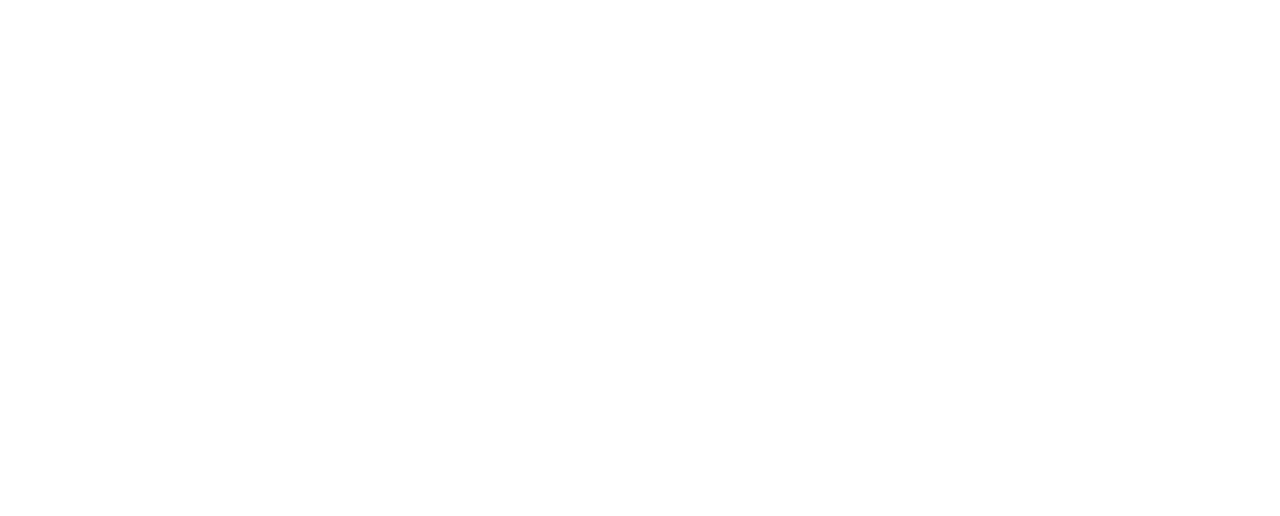
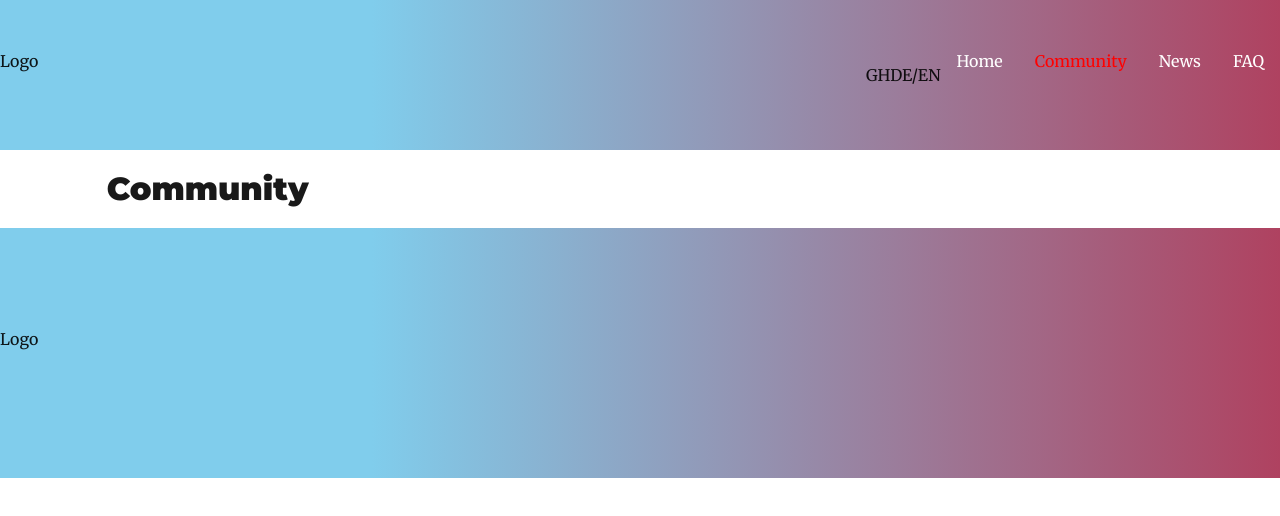
Before and after one commit to maurer2/zwa-website, a Gatsby site: page /community in a window 1280 px wide. Before the commit this address had no page. Built offline with nearby package versions, Linux system fonts and the light colour scheme; Gatsby itself is replaced by a stand-in of ours; some packages are replaced by stand-ins of ours.

Commit message:
Added main nav

```diff
--- a/gatsby-config.js
+++ b/gatsby-config.js
@@ -1,4 +1,5 @@
 module.exports = {
+  // shared across pages
   siteMetadata: {
     title: `Gatsby Starter Blog2`,
     author: {
@@ -10,6 +11,36 @@ module.exports = {
     social: {
       twitter: `kylemathews`,
     },
+    mainNavEntries:[
+      {
+        link:'/',
+        names: {
+          en: 'Home',
+          de: 'Home',
+        },
+      },
+      {
+        link:'/community',
+        names: {
+          en: 'Community',
+          de: 'Community',
+        },
+      },
+      {
+        link:'/news',
+        names: {
+          en: 'News',
+          de: 'Aktuelles',
+        },
+      },
+      {
+        link:'/faq',
+        names: {
+          en: 'FAQ',
+          de: 'FAQ',
+        },
+      },
+    ],
   },
   plugins: [
     {
--- a/src/components/navigation-main/navigation-main.styles.tsx
+++ b/src/components/navigation-main/navigation-main.styles.tsx
@@ -1,4 +1,5 @@
 import styled from 'styled-components';
+import { Link } from 'gatsby';
 
 export const NavigationContainer = styled.nav`
   color: ${(props) => props.theme.colors.test};
@@ -7,5 +8,20 @@ export const NavigationContainer = styled.nav`
 export const NavigationList = styled.ul`
   display: flex;
   list-style: none;
-  justify-content: space-between;
 `;
+
+export const NavigationEntry = styled.li`
+  margin: 0;
+  padding: 0;
+`;
+
+export const NavigationLink = styled(Link)`
+  padding: 1rem;
+  text-decoration: none;
+  box-shadow: none;
+  color: white;
+
+  &.active {
+    color: red;
+  }
+`;
--- a/src/components/navigation-main/navigation-main.tsx
+++ b/src/components/navigation-main/navigation-main.tsx
@@ -1,21 +1,47 @@
 import React, { FC } from 'react';
-import { PageProps, Link } from 'gatsby';
+import {
+  PageProps, Link, StaticQuery, graphql,
+} from 'gatsby';
 
 import * as Styles from './navigation-main.styles';
 import * as Types from './navigation-main.types';
 
-const NavigationMain: FC<PageProps & Types.NavigationMainProps> = () => {
-  const navEntries = ['Community', 'News', 'FAQ'];
+const NavigationMain: FC<PageProps & Types.NavigationMainProps> = () => (
+  <StaticQuery
+    query={graphql`
+      query SiteTitleQuery {
+        site {
+          siteMetadata {
+            mainNavEntries {
+              link
+              names {
+                en
+                de
+              }
+            }
+          }
+        }
+      }
+    `}
+    render={(data) => {
+      const currentLanguage = 'en';
+      const menuEntries = data.site.siteMetadata.mainNavEntries;
 
       return (
         <Styles.NavigationContainer>
           <Styles.NavigationList>
-        {navEntries.map((entry) => (
-          <li className="menu-entry" key={entry}>{entry}</li>
+            {menuEntries.map(({ link, names }) => (
+              <Styles.NavigationEntry key={link}>
+                <Styles.NavigationLink to={link} activeClassName="active">
+                  {names[currentLanguage]}
+                </Styles.NavigationLink>
+              </Styles.NavigationEntry>
             ))}
           </Styles.NavigationList>
         </Styles.NavigationContainer>
       );
-};
+    }}
+  />
+);
 
 export default NavigationMain;
--- /dev/null
+++ b/src/pages/community.tsx
@@ -0,0 +1,53 @@
+import React, { FC } from 'react';
+import { PageProps, Link, graphql } from 'gatsby';
+
+import Layout from '../components/layout/layout';
+import SEO from '../components/seo';
+
+type DataProps = {
+  site: {
+    buildTime: string,
+    siteMetadata: any,
+    allMarkdownRemark: any,
+  }
+}
+
+const FAQ: FC<PageProps<DataProps>> = ({ data, path, location }) => {
+  const siteTitle = data.site.siteMetadata.title;
+  const posts = data.allMarkdownRemark.edges;
+
+  return (
+    <Layout location={location} title={siteTitle}>
+      <SEO title="All posts" />
+      <h1>Community</h1>
+
+    </Layout>
+  );
+};
+
+export default FAQ;
+
+export const pageQuery = graphql`
+  query {
+    site {
+      siteMetadata {
+        title
+      }
+    }
+    allMarkdownRemark(sort: { fields: [frontmatter___date], order: DESC }) {
+      edges {
+        node {
+          excerpt
+          fields {
+            slug
+          }
+          frontmatter {
+            date(formatString: "MMMM DD, YYYY")
+            title
+            description
+          }
+        }
+      }
+    }
+  }
+`;
```
Also changed, not shown: src/pages/index.tsx (+4 -5 lines), src/pages/news.tsx (added, +53 -0 lines). Lines whose indentation alone changed are shown as unchanged.
